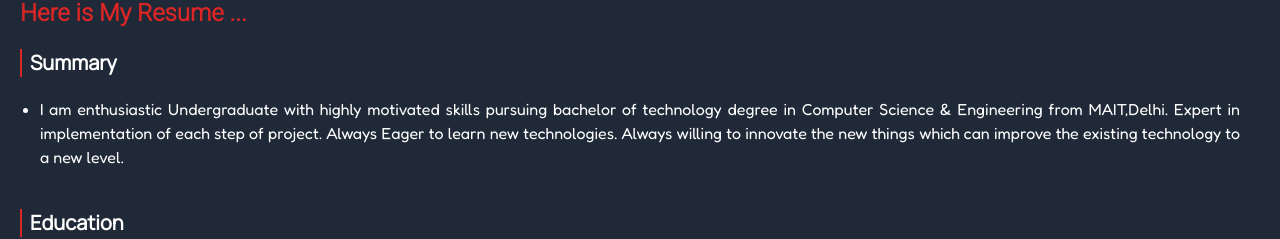
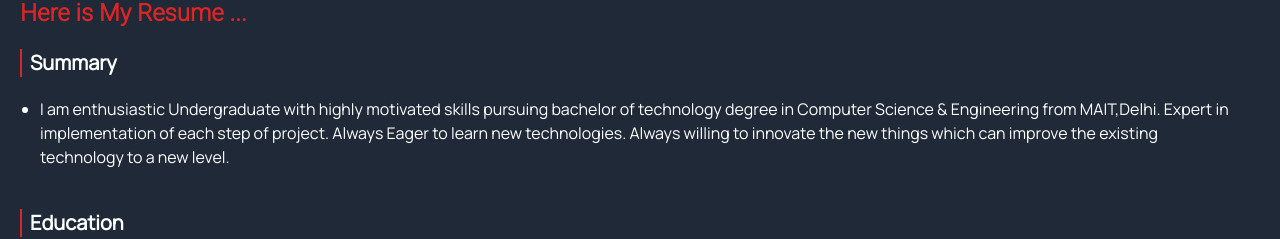
Before and after one commit to karan9615/Portfolio, a React (Create React App) app: page /resume in a window 1280 px wide. Shown: the part 333-572 px from the top of the page. Built offline with nearby package versions, Linux system fonts and the light colour scheme.

Commit message:
font changed

```diff
--- a/src/components/Resume/Resume.js
+++ b/src/components/Resume/Resume.js
@@ -2,7 +2,7 @@ import React from "react";
 
 function Resume() {
   return (
-    <div className="px-5" style={{fontFamily:"Manrope,sans-serif"}}>
+    <div className="px-5">
       <h1 style={{fontFamily:"League Spartan,sans-serif"}} className="text-2xl uppercase font-bold mt-5 flex py-2 border border-b-red-600 justify-center ">
         Resume
       </h1>
@@ -12,7 +12,7 @@ function Resume() {
       <div style={{fontFamily:"Manrope,sans-serif"}} className="text-xl w-20 mt-5 font-semibold text-left border border-b-0 border-r-0 border-t-0 border-l-2 pl-2 border-red-600 ">
         Summary
       </div>
-      <ol style={{fontFamily:"Fredoka,sans-serif"}} className="list-disc p-5 text-justify">
+      <ol className="list-disc p-5 text-left">
         <li>
           I am enthusiastic Undergraduate with highly motivated skills pursuing
           bachelor of technology degree in Computer Science & Engineering from
```
